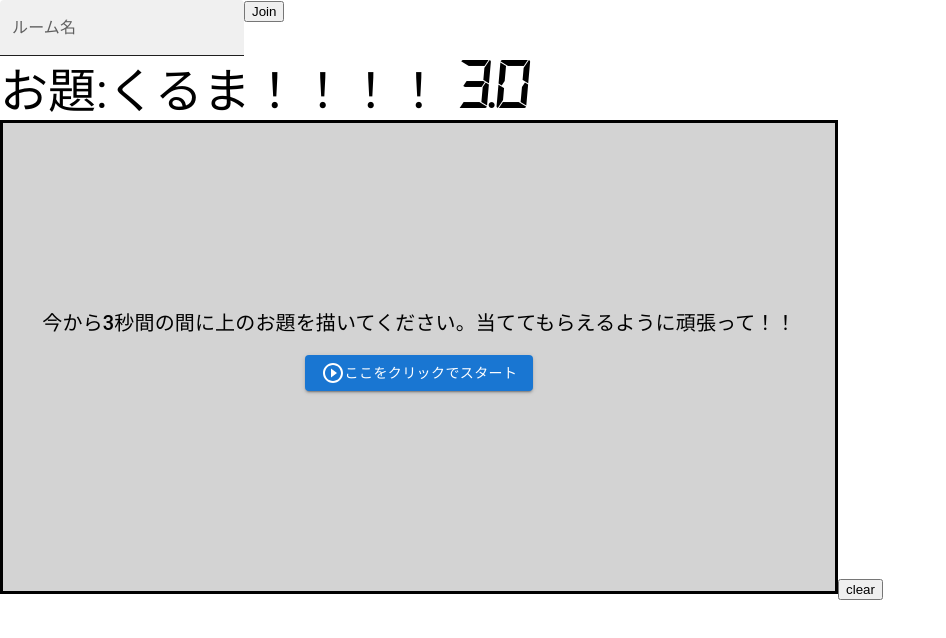
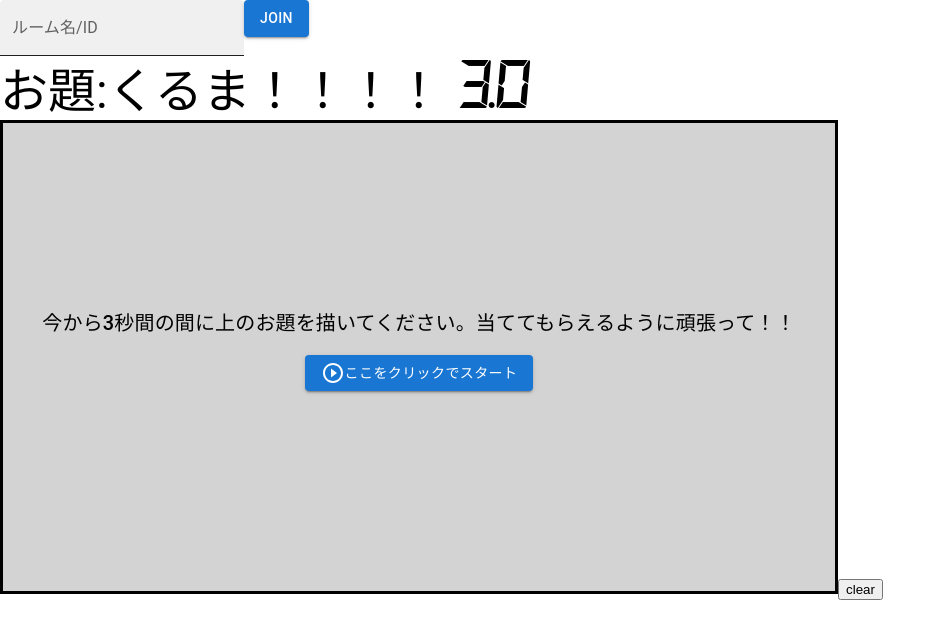
Before and after one commit to Yumemi-Hackathon22-D/DRAW-RUSH, a React (Create React App) app: page / in a window 1280 px wide. Shown: the top 638 px of the page, without its empty margins (0-946 px from the left). Built offline with nearby package versions, Linux system fonts and the light colour scheme.

Commit message:
ボタン周りを見やすくした/IDのコピーボタン作った

```diff
--- a/src/components/Chat.jsx
+++ b/src/components/Chat.jsx
@@ -2,7 +2,9 @@ import React, {useState, useEffect} from 'react';
 import {firestore, db} from '../firebase/index';
 import {ref, push, set, serverTimestamp, onValue, off} from 'firebase/database';
 import {collection, doc, addDoc, getDoc} from 'firebase/firestore';
-import {TextField} from '@mui/material';
+import {TextField, Button, IconButton} from '@mui/material';
+import ContentCopyIcon from '@mui/icons-material/ContentCopy';
+import CheckIcon from '@mui/icons-material/Check';
 
 
 export const Room = () => {
@@ -15,6 +17,7 @@ export const Room = () => {
     const [messages, setMessages] = useState('');
     const [sendMessage, setSendMessage] = useState('');
   const [userName, setUserName] = useState('');
+  const [isCopied, setIsCopied] = useState(false);
 
     const handleSubmit = async (e) => {
         e.preventDefault();
@@ -25,6 +28,11 @@ export const Room = () => {
         });
         setSendMessage('');
     };
+
+    const Checked= async() => {
+        setIsCopied(true);
+        setTimeout(() => {setIsCopied(false)},1000)
+    }
     const ShowChat = () => {
       let result = [];
       if (messages === null) return;
@@ -103,15 +111,17 @@ export const Room = () => {
         <div>
             <div>
                 <TextField
+                    disabled = {isJoined}
                     value={roomName}
             onChange={(e) => {
               tmproomName = e.target.value;
               setroomName(e.target.value);
                     }}
-                    label='ルーム名'
+                    label='ルーム名/ID'
                     variant='filled'
                 ></TextField>
-                {isJoined ? <button onClick={Left}>Left</button>:<button onClick={Join}>Join</button>}
+                {isJoined ? <Button variant="contained" color="error" onClick={Left}>Left</Button>:
+                <Button variant="contained" onClick={Join}>Join</Button>}
             </div>
             {isJoined ? <>
                 <div>
@@ -122,12 +132,15 @@ export const Room = () => {
                     <TextField value={sendMessage}
                                onChange={(e) => {
                                  setSendMessage(e.target.value);
-
                                }}
                                variant='filled'></TextField>
-                    <button onClick={handleSubmit}>Submit</button>
+                    <Button variant="contained" color="success" onClick={handleSubmit}>Submit</Button>
           </div>
-          <div><p>この部屋のID: { roomId }</p></div>
+          <div><p>この部屋のID: { roomId }</p>
+          <IconButton aria-label="copy" onClick={() => {
+              navigator.clipboard.writeText(roomId)
+              Checked();
+              }}> {!isCopied ? <ContentCopyIcon/>: <CheckIcon/>}</IconButton></div>
                 <ShowChat></ShowChat></> : <></>}
 
         </div>
```
